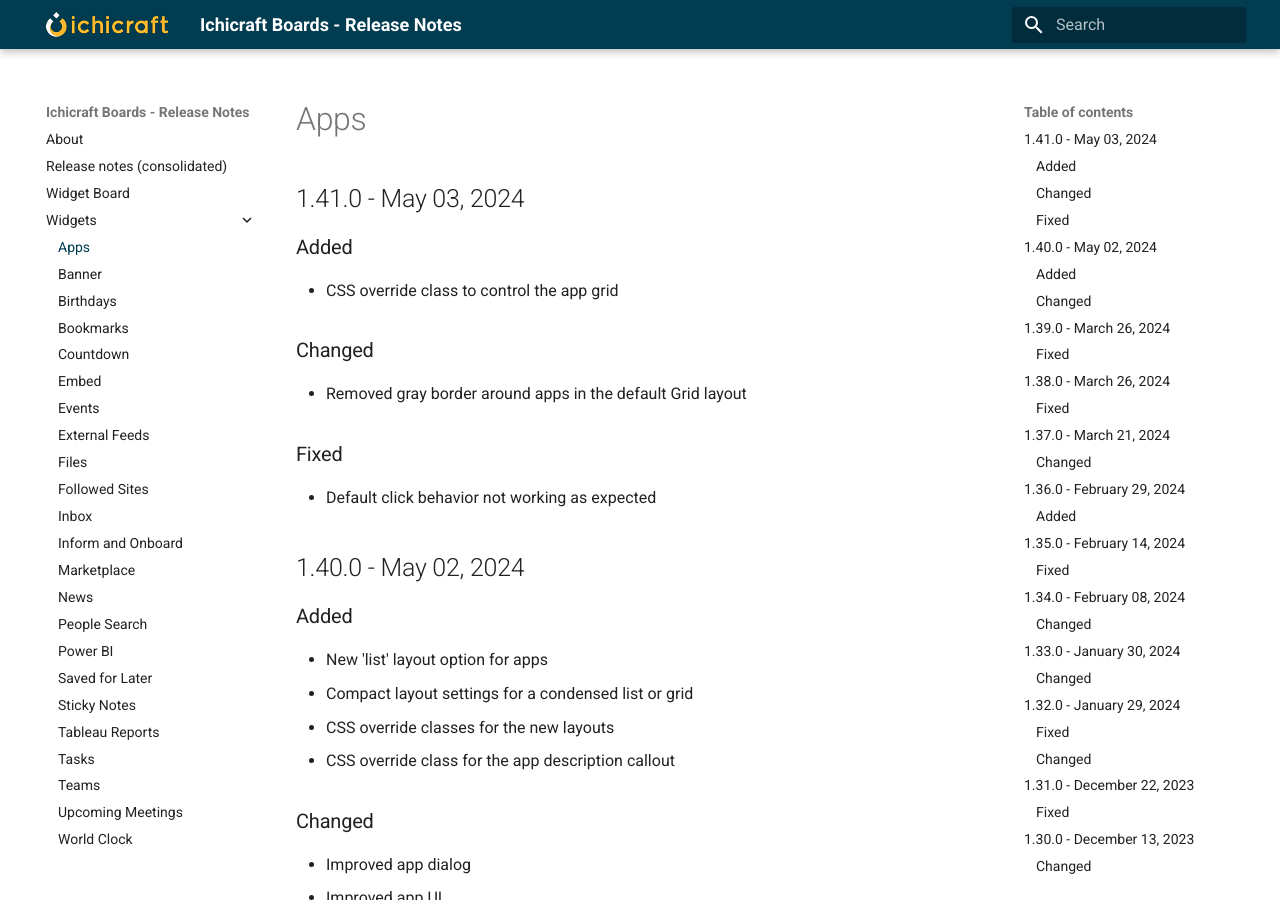
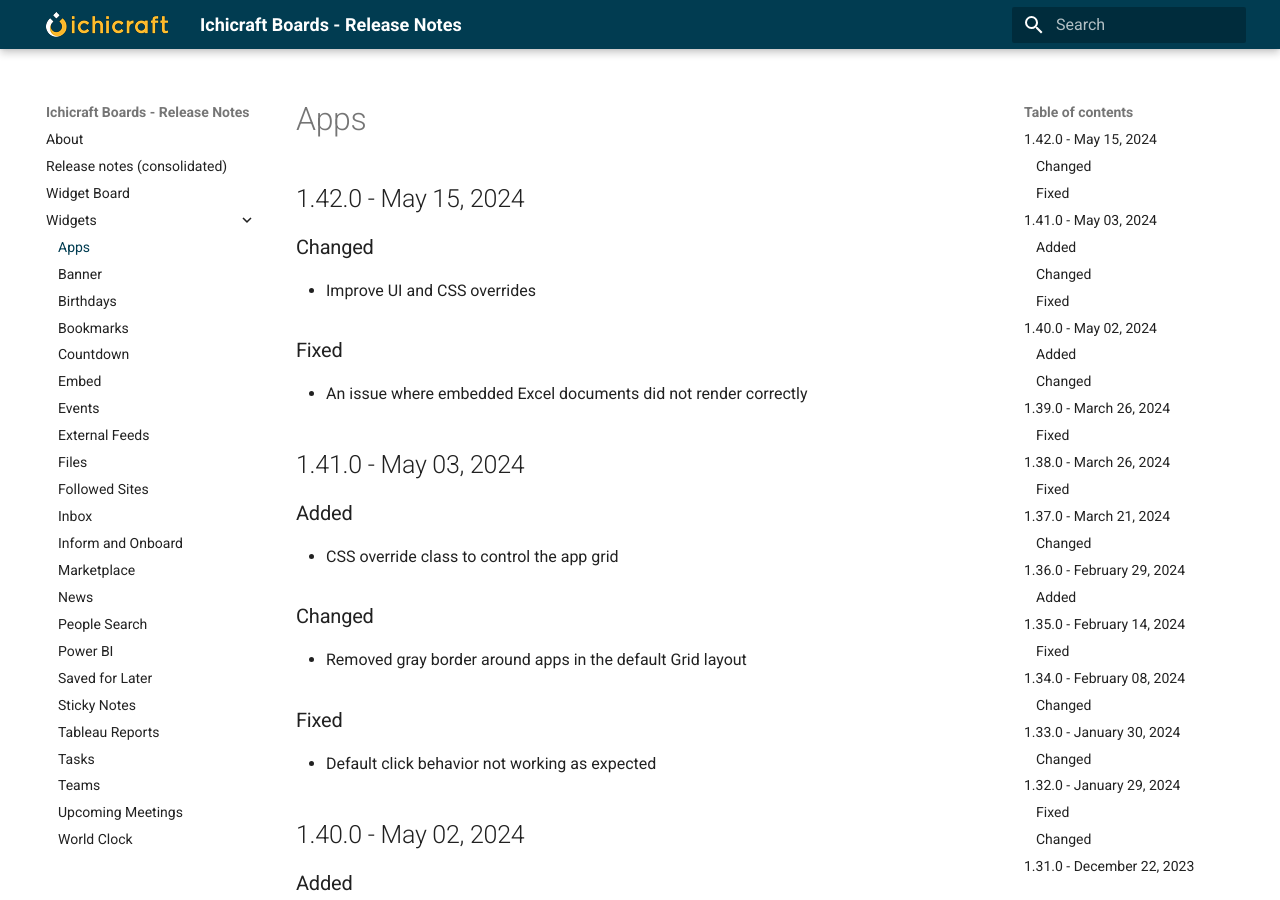
Before and after one commit to ichicraft/widgets-docs, an MkDocs documentation site: the page built from docs/Widgets/Apps.md, in a window 1280 px wide and 900 px high. Built offline with MkDocs 1.6.1 and Material for MkDocs 9.7.7, drawn with Linux system fonts in a browser that asks for light colours.

```diff
--- a/docs/Widgets/Apps.md
+++ b/docs/Widgets/Apps.md
@@ -1,3 +1,11 @@
+## 1.42.0 - May 15, 2024
+
+### Changed
+- Improve UI and CSS overrides
+
+### Fixed
+- An issue where embedded Excel documents did not render correctly
+
 ## 1.41.0 - May 03, 2024
 
 ### Added
```
Also changed, not shown: docs/Release-notes-(consolidated).md (+8 -0 lines).
